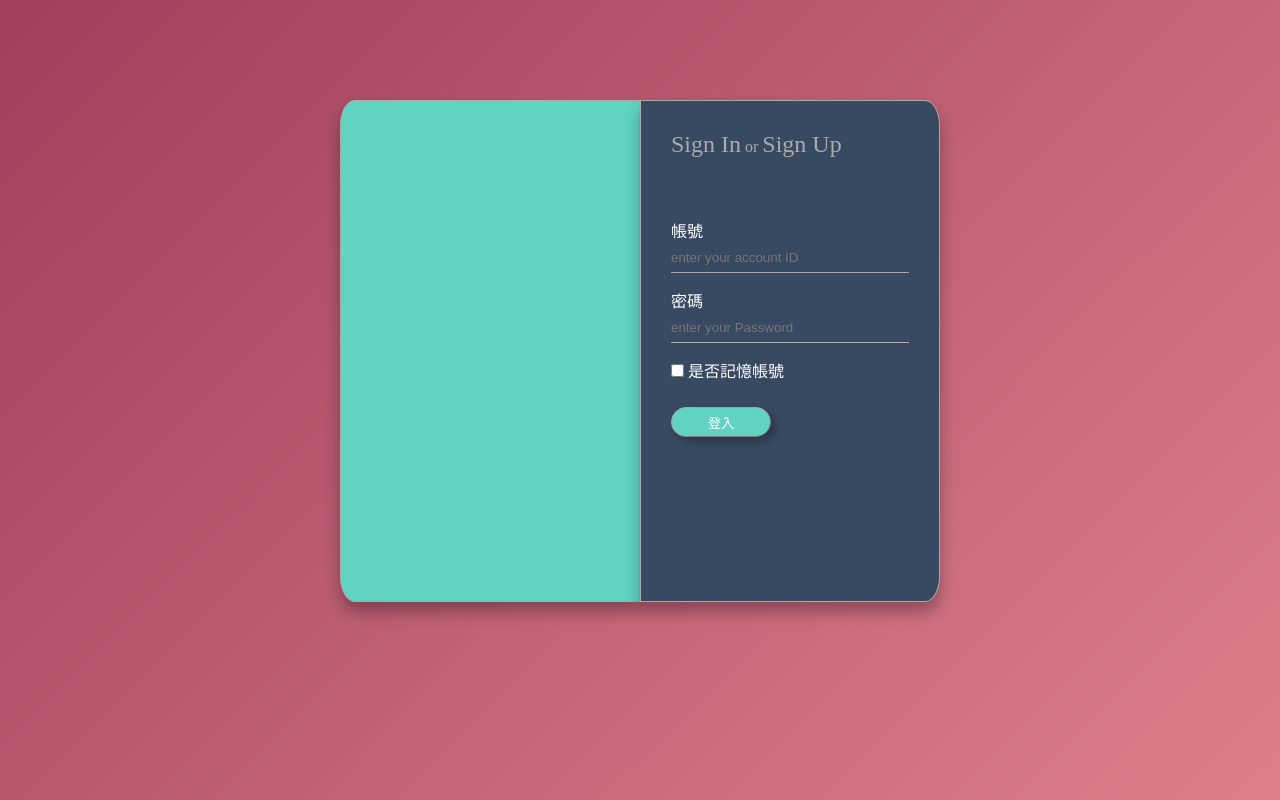
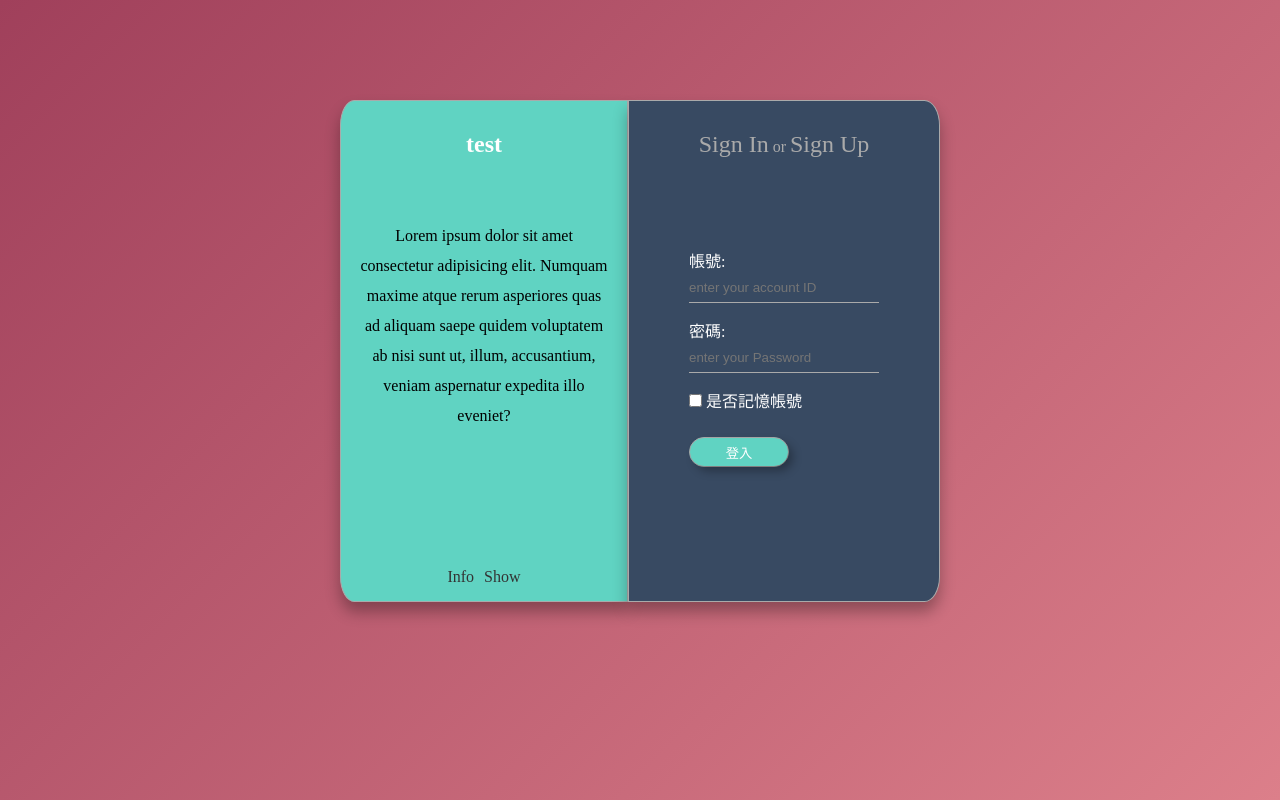
Before and after one commit to e19431943/accountPage, a PHP site: page / in a window 1280 px wide. Run offline with PHP 8.4, Linux system fonts and the light colour scheme.

Commit message:
新增nav移動特效&把頁面用在同一面處理

```diff
--- a/index.html
+++ b/index.html
@@ -9,39 +9,77 @@
 <body>
     <div class="login-wrap">
         <div class="login-info">
+            <h3 class="show-title" id="showTitle">test</h3>
             <div class="show-container">
-                <ul class="show-groups">
-                    <li class="show-item" id="showName"></li>
-                    <li class="show-item"></li>
+                <ul class="show-groups" id="showGroups">
+                    <li class="show-item" >
+                        <p class="show-content">Lorem ipsum dolor sit amet consectetur adipisicing elit. Numquam maxime atque rerum asperiores quas ad aliquam saepe quidem voluptatem ab nisi sunt ut, illum, accusantium, veniam aspernatur expedita illo eveniet?</p>
+                    </li>
+                    <li class="show-item" id="showName">2
+
+                    </li>
                 </ul>
             </div>
             <nav class="nav-info-container">
-                <ul class="nav-info-groups">
-                    <li class="nav-info-item"></li>
-                    <li class="nav-info-item"></li>
+                <ul class="nav-info-groups" id="navInfo">
+                    <li class="nav-info-item" ><a href="#">Info</a></li>
+                    <li class="nav-info-item" ><a href="#">Show</a></li>
                 </ul>
             </nav>
         </div>
-        <form action="./src/js/select.js" class="login-form" method="POST">
+        <div class="login-main">
             <div class="login-option">
-                <a href="#">Sign In</a>
+                <a href="#" class="login-option-item">Sign In</a>
                 <span>or</span>
-                <a href="#">Sign Up</a>
+                <a href="#" class="login-option-item">Sign Up</a>
             </div>
+            <div class="login-main-show">
+                <ul class="login-main-list" id="loginMainShow">
+                    <!--登入區-->
+                    <li class="login-main-item">
+                        <form action="./src/php/login.php" class="login-form" method="POST" id="loginForm">
                             <div class="login-inputs">
                                 <!--帳號區-->
-                <label for="inputName" class="input-label">帳號</label>
-                <input type="text" name="inputId" id="inputId" class="input-text" placeholder="enter your account ID">
+                                <label for="inputName" class="input-label">帳號:</label>
+                                <input type="text" name="inputId" id="inputId" class="input-text" placeholder="enter your account ID" >
                                 <!--密碼區-->
-                <label for="inputPassword" class="input-label">密碼</label>
+                                <label for="inputPassword" class="input-label">密碼:</label>
                                 <input type="password" name="inputPassword" id="inputPassword" class="input-text" placeholder="enter your Password">
                                 <!--帳號記憶區-->
                                 <input type="checkbox" name="inputMemory" id="inputMemory">
                                 <label for="inputMemory" class="input-label">是否記憶帳號</label>
-                <button type="submit" class="login-button">登入</button>
+                                <button type="submit" class="login-button" >登入</button>
                             </div>
                         </form>
+                    </li>
+                    <!--創帳區-->
+                    <li class="login-main-item">
+                        <form action="" class="create-form" method="POST" id="createForm">
+                            <div class="create-inputs">
+                                <!--使用者名稱-->
+                                <label for="userName" class="input-label">使用者名稱:</label>
+                                <input type="text" name="userNAme" id="userName" class="input-text" placeholder="enter your name">
+                                <!--創建帳號-->
+                                <label for="createId" class="input-label">帳號:</label>
+                                <input type="text" name="createId" id="createId" class="input-text" placeholder="enter your ID">
+                                <!--創建密碼-->
+                                <label for="createPassword" class="input-label">密碼</label>
+                                <input type="password" name="createPassword" id="createPassword" class="input-text" placeholder="enter yotr Password">
+                                <label for="checkPassword" class="input-label">驗證密碼</label>
+                                <input type="password" name="checkPassword" id="checkPassword" class="input-text" placeholder="check yotr Password">
+                                <button type="submit" class="login-button" >新建</button>
+                            </div>
+                        </form>
+
+                    </li>
+                </ul>
+            </div>
+
+        </div>
     </div>
     <script type="text/javascript" src="https://code.jquery.com/jquery-3.5.1.min.js"></script>
+    <script src="./src/js/cookie.js"></script>
+    <script src="./src/js/changePage.js"></script>
+    <script src="./src/js/select.js"></script>
 </body>
 </html>
--- a/src/css/style.css
+++ b/src/css/style.css
@@ -36,10 +36,10 @@ body
 }
 .login-info::before
 {
-
+    width: 100%;
+    height: 100%;
 }
-
-.login-form
+.login-main
 {
     border: 1px solid #aaa;
     border-top-right-radius: 5%;
@@ -49,9 +49,17 @@ body
     width: 100%;
     height: 100%;
     box-shadow: 0px 10px 15px  rgba(0, 0, 0, 0.3);
+
+}
+.login-main-list
+{
+    display: flex;
+    flex-direction: row;
+
 }
 .login-option
 {
+    text-align: center;
     padding: 30px;
 }
 .login-option a
@@ -59,6 +67,24 @@ body
     color: #aaa;
     font-size: 1.5rem;
 }
+.login-main-show
+{
+
+    width: 250px;
+    overflow: hidden;
+    padding: 30PX;
+
+}
+.login-main-list
+{
+    transition: ease-in-out .5s;
+    width: 500PX;
+    position: relative;
+    left:0;
+
+
+}
+
 .login-inputs
 {
     padding: 30px;
@@ -78,6 +104,7 @@ body
     border-bottom: 1px solid #aaa;
 
 }
+
 
 .login-button
 {
@@ -103,16 +130,94 @@ body
     box-shadow:5px 5px 10px rgba(0, 0, 0, 0.3);
 }
 
+.create-inputs
+{
+    padding: 30px;
+}
+.login-main-item
+{
+    width: 300px;
+}
+
+
+
 /*info*/
-.login-info ul
+.login-info
+{
+    display: flex;
+    flex-direction: column;
+    justify-content: space-between;
+    align-items: center;
+
+}
+.login-info ul,.login-main ul
 {
     list-style: none;
 }
+/*導覽列*/
+.nav-info-groups
+{
+    display: flex;
+    flex-direction: row;
+    padding: 10px;
+    position: relative;
+}
+.nav-info-groups::after
+{
+    transition: linear .5s;
+    content: "";
+    bottom: 10px;
+    left: 10px;
+    position: absolute;
+    width: 0px;
+    border-top: 2px solid #384A62;
+}
+.nav-info-item
+{
+
+    padding: 5px;
+}
+.nav-info-item:hover
+{
+    background-color: #aaa;
+
+}
+.nav-info-item a
+{
+    color: #333;
+}
+.show-container
+{
+    width: 250px;
+    display: flex;
+    flex-direction: column;
+    align-items: center;
+    overflow: hidden;
+
+}
+/*顯示區*/
+.show-title
+{
+    font-size: 1.5rem;
+    color: #fff;
+    margin: 30px;
+}
 .show-groups
 {
+    transition: ease-in-out .5s;
+    display: flex;
+    flex-direction: row;
+    position: relative;
+    height: 300px;
+    left:125px;
+}
+.show-item
+{
+    text-align: center;
+    width: 250px;
 
 }
-.nav-info-groups
+.show-content
 {
-
+    line-height: 30px;
 }
--- /dev/null
+++ b/src/js/changePage.js
@@ -0,0 +1,56 @@
+let navInfo = document.getElementsByClassName('nav-info-item'); //回傳是個物件
+let tepIndex;
+for(let i = 0 ; i<navInfo.length;i++ )
+{
+
+    navInfo[i].addEventListener('click',function(e) //為元素屬性,不能使用箭頭函式，this 指向的位置會變成window
+    {
+        if(tepIndex == i)
+        {
+            return "";
+        }else
+        {
+            resetInfoColor(i);
+            changeInfoPage(i);
+            document.getElementById('showTitle').innerText = this.innerText;
+
+        }
+
+    });
+}
+
+function changeInfoPage(index)
+{
+    let showArray =[125,-125];
+    let showInfo = document.getElementById('showGroups');
+    showInfo.style.setProperty('left',showArray[index] + "px");
+
+}
+function resetInfoColor(index)
+{
+    let infoItem = document.querySelectorAll('.nav-info-item a');
+    for(let i =0;i< infoItem.length ;i++)
+    {
+
+        infoItem[i].style.setProperty('color','#333');
+    }
+    infoItem[index].style.setProperty('color','#fff');
+}
+
+/*login-main */
+
+let option = document.getElementsByClassName('login-option-item');
+for(let i =0;i< option.length;i++ )
+{
+    option[i].addEventListener('click',function()
+    {
+        changeOPtionColor(this,i);
+    });
+}
+
+function changeOPtionColor(target,index)
+{
+    let optionArray=[0,-250];
+    target.style.setProperty('color','#333');
+    document.getElementById('loginMainShow').style.setProperty('left',`${optionArray[index]}px`);
+}
```
Also changed, not shown: src/js/create.js (deleted, +0 -13 lines). Lines whose indentation alone changed are shown as unchanged.
